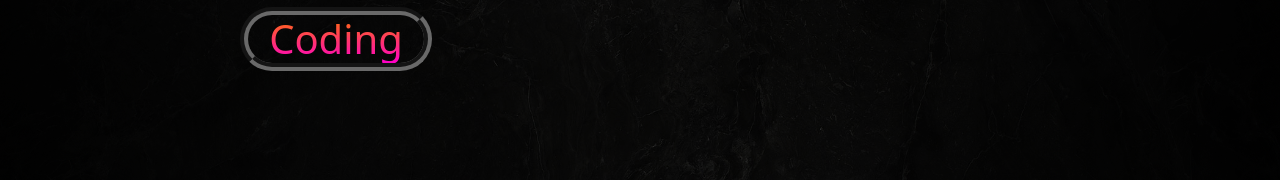
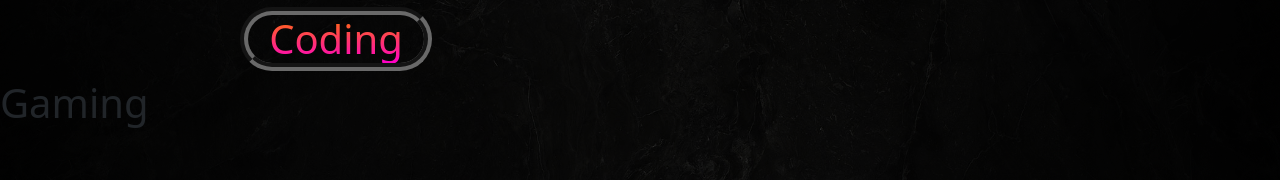
Before and after one commit to BlakeBuchholz/GalaxyPortfolio, a website: page Public/index.html in a window 1280 px wide. Shown: the part 1141-1321 px from the top of the page. Drawn offline with nearby package versions, Linux system fonts and the light colour scheme.

Commit message:
Added gaming to Hobbies

```diff
--- a/Public/index.html
+++ b/Public/index.html
@@ -64,6 +64,10 @@
   <div class="hobby-Coding">
     <h1 class="hobby-Coding-Header">Coding</h1>
   </div>
+
+  <div class="hobby-Gaming">
+    <h1 class="hobby-Gaming-Header">Gaming</h1>
+  </div>
 </div>
 
 
```
